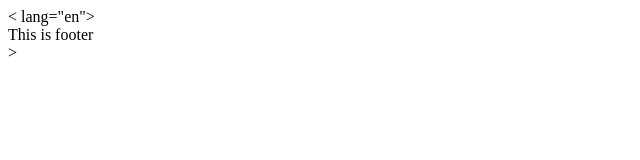
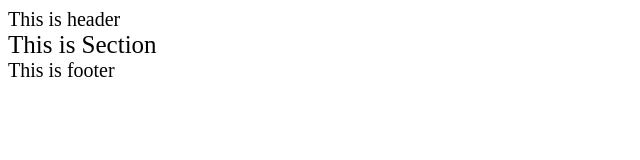
Before and after one commit to piyushgiri/testtoday, a plain HTML site: page index.html in a window 1280 px wide. Shown: the whole page, without its empty margins (0-640 px from the left). Drawn offline with Linux system fonts and the light colour scheme.

Commit message:
feat(index.css): add index.css and used in index.html

```diff
--- /dev/null
+++ b/index.css
@@ -0,0 +1,7 @@
+html, body{
+    font-size: 20px;
+}
+
+.random-class{
+    font-size:25px;
+}
--- a/index.html
+++ b/index.html
@@ -1,12 +1,14 @@
 <!DOCTYPE html>
-< lang="en">
 <head>
     <meta charset="UTF-8">
     <title>Title</title>
+    <link rel="stylesheet" href="index.css">
 </head>
 <html>
-<footer>This is footer</footer>>
+
 <body>
-
+<header>This is header</header>
+<section class="random-class">This is Section</section>
+<footer>This is footer</footer>
 </body>
 </html>
```
